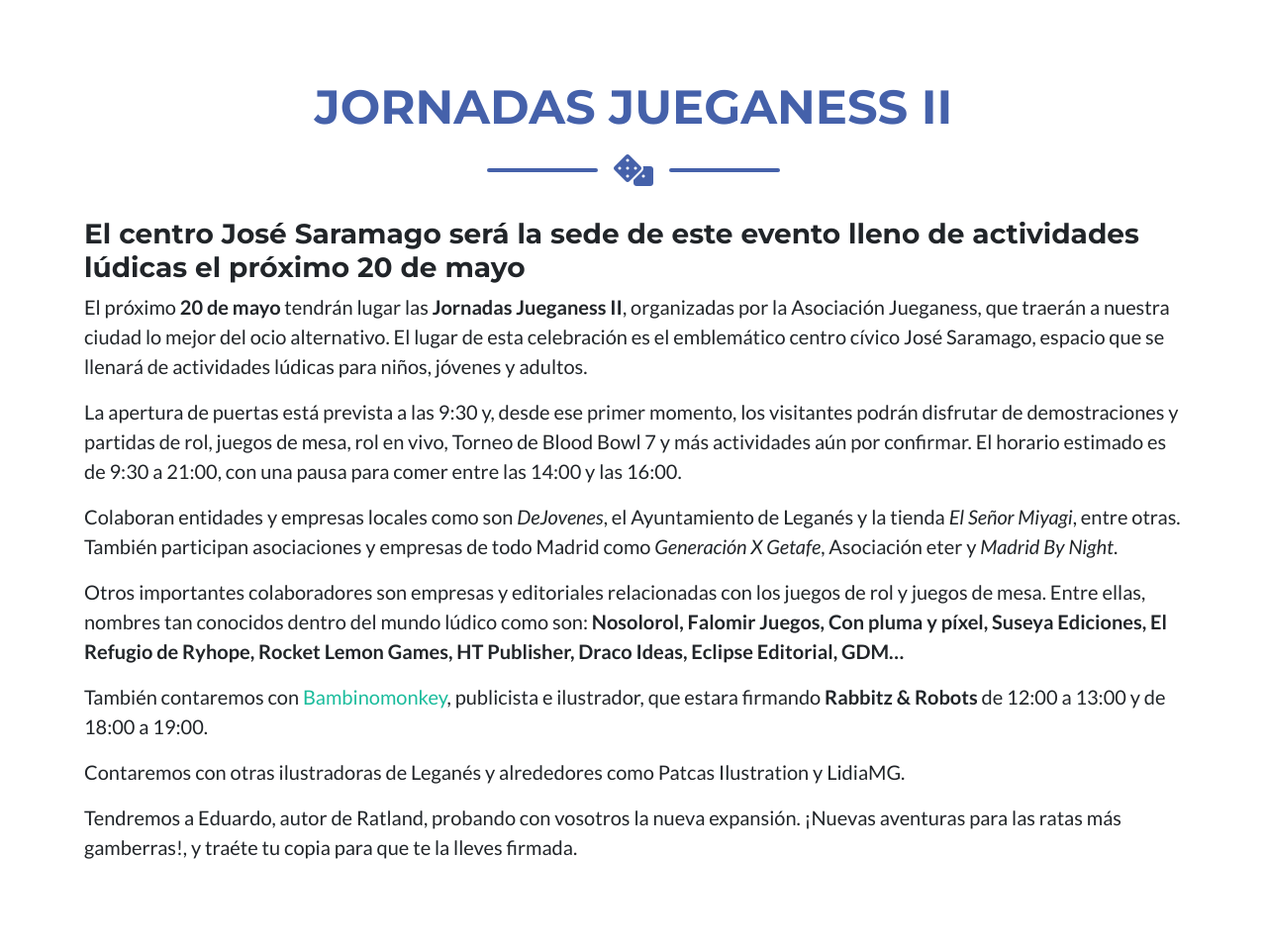
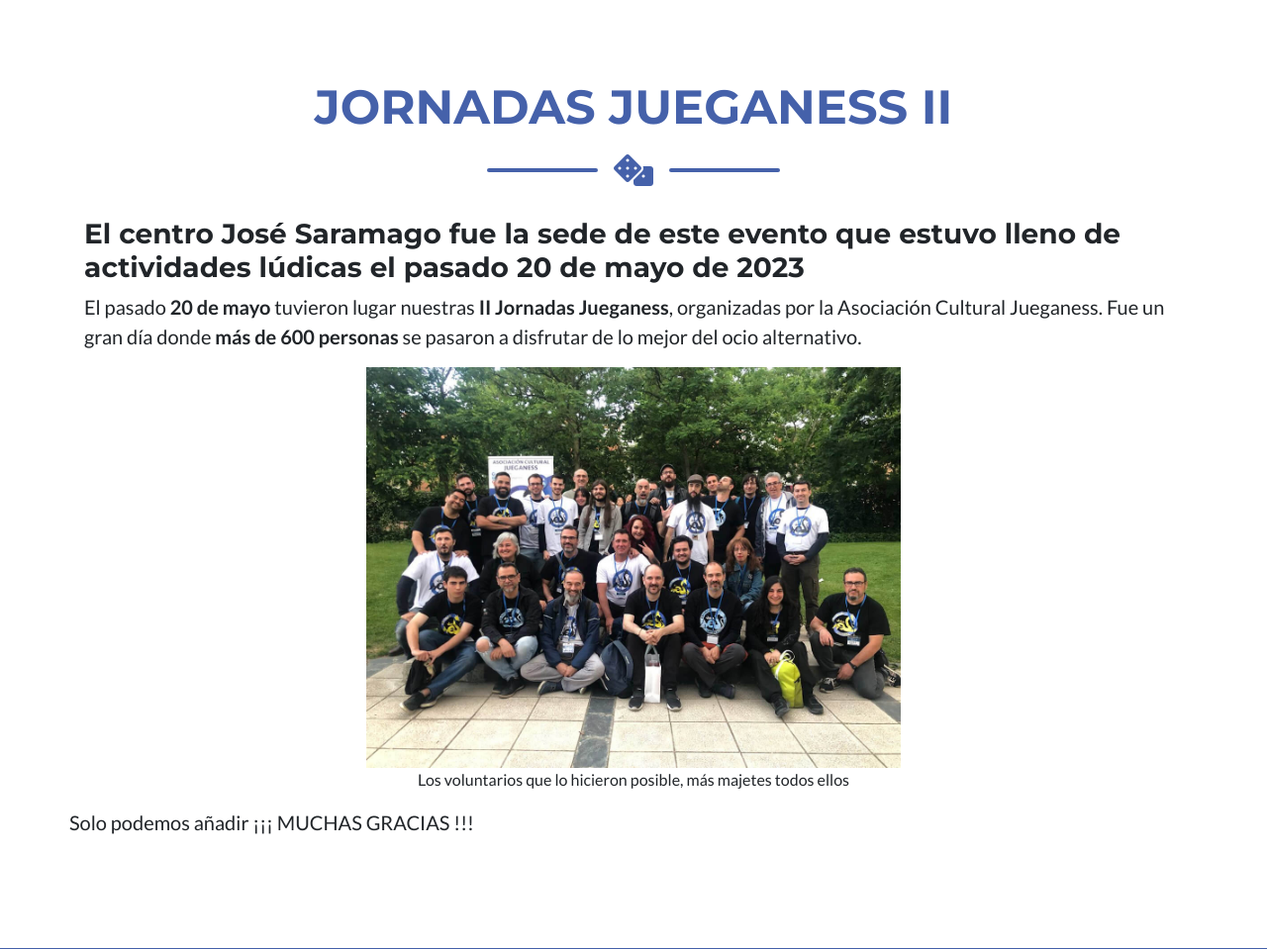
Before and after one commit to PisanoWP/Jueganess, a PHP site: page /jornadas-jueganess-2023.php in a window 1280 px wide. Shown: the part 1760-2719 px from the top of the page at 99% size. Run offline with PHP 8.4, Linux system fonts and the light colour scheme.

Commit message:
feat:Cierre II jornadas jueganess

```diff
--- a/jornadas-jueganess-2023.php
+++ b/jornadas-jueganess-2023.php
@@ -4,6 +4,7 @@ include_once 'includes/actividades.php';
 ?>
 
 <?php
+$jornadas_activas = false;
 cabecera(); ?>
 
   <!-- Navigation -->
@@ -21,7 +22,8 @@ cabecera(); ?>
             <a class="nav-link py-3 px-0 px-lg-3 rounded js-scroll-trigger active" href="#">II Jornadas</a>
           </li>
 
-
+          <?php
+          if ($jornadas_activas): ?>
           <li class="nav-item mx-0 mx-lg-1">
             <a class="nav-link py-3 px-0 px-lg-3 rounded js-scroll-trigger" href="#horario">Horario</a>
           </li>
@@ -34,6 +36,8 @@ cabecera(); ?>
             <a class="nav-link py-3 px-0 px-lg-3 rounded js-scroll-trigger" href="#partidas">Partidas</a>
           </li>
 
+          <?php
+          endif; ?>
           <li class="nav-item mx-0 mx-lg-1">
             <a class="nav-link py-3 px-0 px-lg-3 rounded js-scroll-trigger" href="#contacto">Contacto</a>
           </li>
@@ -111,7 +115,7 @@ cabecera(); ?>
 
       <div class="row">
         <div class="col-md-12 ml-auto">
-          <h3>El centro José Saramago será la sede de este evento lleno de actividades lúdicas el próximo 20 de mayo</h3>
+          <h3>El centro José Saramago fue la sede de este evento que estuvo lleno de actividades lúdicas el pasado 20 de mayo de 2023</h3>
         </div>
       </div>
 
@@ -119,26 +123,26 @@ cabecera(); ?>
       <div class="row">
         <div class="col-md-12 ml-auto">
           <p class="lead" >
-            El próximo <span style="font-weight: bold;">20 de mayo</span> tendrán lugar las <span style="font-weight: bold;">Jornadas Jueganess II</span>, organizadas por la Asociación Jueganess, que traerán a nuestra ciudad lo mejor del ocio alternativo. El lugar de esta celebración es el emblemático centro cívico José Saramago, espacio que se llenará de actividades lúdicas para niños, jóvenes y adultos.
+            El pasado <span style="font-weight: bold;">20 de mayo</span> tuvieron lugar nuestras <span style="font-weight: bold;">II Jornadas Jueganess</span>,
+            organizadas por la Asociación Cultural Jueganess. Fue un gran día donde <span style="font-weight: bold;">más de 600 personas</span> se pasaron a disfrutar de lo mejor del ocio alternativo. <br>
           </p>
-          <p class="lead" >
-            La apertura de puertas está prevista a las 9:30 y, desde ese primer momento, los visitantes podrán disfrutar de demostraciones y partidas de rol, juegos de mesa, rol en vivo, Torneo de Blood Bowl 7 y más actividades aún por confirmar. El horario estimado es de 9:30 a 21:00, con una pausa para comer entre las 14:00 y las 16:00.
-          </p>
-          <p class="lead" >
-            Colaboran entidades y empresas locales como son <i>DeJovenes</i>, el Ayuntamiento de Leganés y la tienda <i>El Señor Miyagi</i>, entre otras. También participan asociaciones y empresas de todo Madrid como <i>Generación X Getafe</i>, </i>Asociación eter</i> y <i>Madrid By Night</i>.
-          </p>
-          <p class="lead" >
-            Otros importantes colaboradores son empresas y editoriales relacionadas con los juegos de rol y juegos de mesa. Entre ellas, nombres tan conocidos dentro del mundo lúdico como son: <span style="font-weight: bold;">Nosolorol, Falomir Juegos, Con pluma y píxel, Suseya Ediciones, El Refugio de Ryhope, Rocket Lemon Games, HT Publisher, Draco Ideas, Eclipse Editorial, GDM…</span>
-          </p>
-          <p class="lead" >También contaremos con <a href="https://www.instagram.com/bambinomonkey/" target="_blank" rel="nofollow" >Bambinomonkey</a>, publicista e ilustrador, que estara firmando <span style="font-weight: bold;">Rabbitz & Robots </span> de 12:00 a 13:00 y de 18:00 a 19:00.</p>
 
-          <p class="lead" >Contaremos con otras ilustradoras de Leganés y alrededores como Patcas Ilustration y LidiaMG.</p>
+          <div class="row">
+            <div class="col-md-3 ml-auto">          </div>
+            <div class="col-md-6 ml-auto">
+              <img class="img-fluid" src="img/actividades/voluntarios-ii-jornadas-juegannes-2023.jpg" alt="Voluntarios Jorandas Jueganess 2023" >
+              <p class="text-center"><span>Los voluntarios que lo hicieron posible, más majetes todos ellos</span></p>
+            </div>
+            <div class="col-md-3 ml-auto">          </div>
 
           <!--
           <p class="lead" >La gente de <a href="https://dracoideas.com/editorial/ven-a-jugar-con-nosotros-a-jueganess/">Dracoideas</a> también estarán presentando sus últimas novedades y probando algunos de sus juegos durante todo el día,
           no pierdas la oportunidad de probar <i>Saladin</i>, <i>Furia en Midway</i>, <i>ONUS! Traianus</i> o <i>SCOPE U-boot</i>. </p>          -->
 
-          <p class="lead" > Tendremos a Eduardo, autor de Ratland, probando con vosotros la nueva expansión. ¡Nuevas aventuras para las ratas más gamberras!, y traéte tu copia para que te la lleves firmada.</p>
+          <p class="lead" > Solo podemos añadir
+            ¡¡¡ MUCHAS GRACIAS !!!
+
+          </p>
 
 
 
@@ -154,6 +158,8 @@ cabecera(); ?>
   </section>
 
 
+  <?php
+  if ($jornadas_activas): ?>
   <!-- Horario Section -->
   <section class="page-section portfolio bg-primary " id="horario">
     <div class="container">
@@ -281,6 +287,7 @@ cabecera(); ?>
     </div>
   </section>
 
+
   <!-- Ubicación Section -->
   <section class="page-section" id="ven-a-vernos">
     <div class="container">
@@ -317,6 +324,9 @@ cabecera(); ?>
 
     </div>
   </section>
+
+  <?php
+  endif; ?>
 
 
     <!-- Colaboradores -->
```
Also changed, not shown: img/actividades/voluntarios-ii-jornadas-juegannes-2023.jpg (added).
